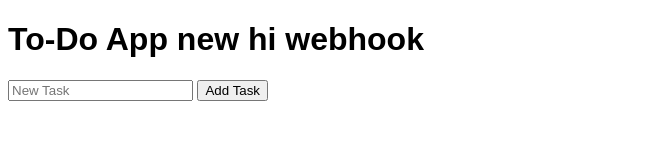
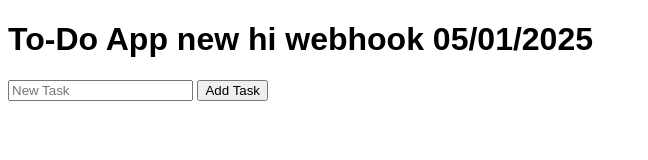
Before and after one commit to akhilsaisriram/gitdemo, a website: page public/index.html in a window 1280 px wide. Shown: the whole page, without its empty margins (0-648 px from the left). Drawn offline with Linux system fonts and the light colour scheme; no server answers.

Commit message:
Update index.html

```diff
--- a/public/index.html
+++ b/public/index.html
@@ -13,7 +13,7 @@
     </style>
 </head>
 <body>
-    <h1>To-Do App new hi webhook </h1>
+    <h1>To-Do App new hi webhook 05/01/2025 </h1>
     <input id="taskInput" type="text" placeholder="New Task" />
     <button onclick="addTask()">Add Task</button>
     <ul id="taskList" class="todo-list"></ul>
```
